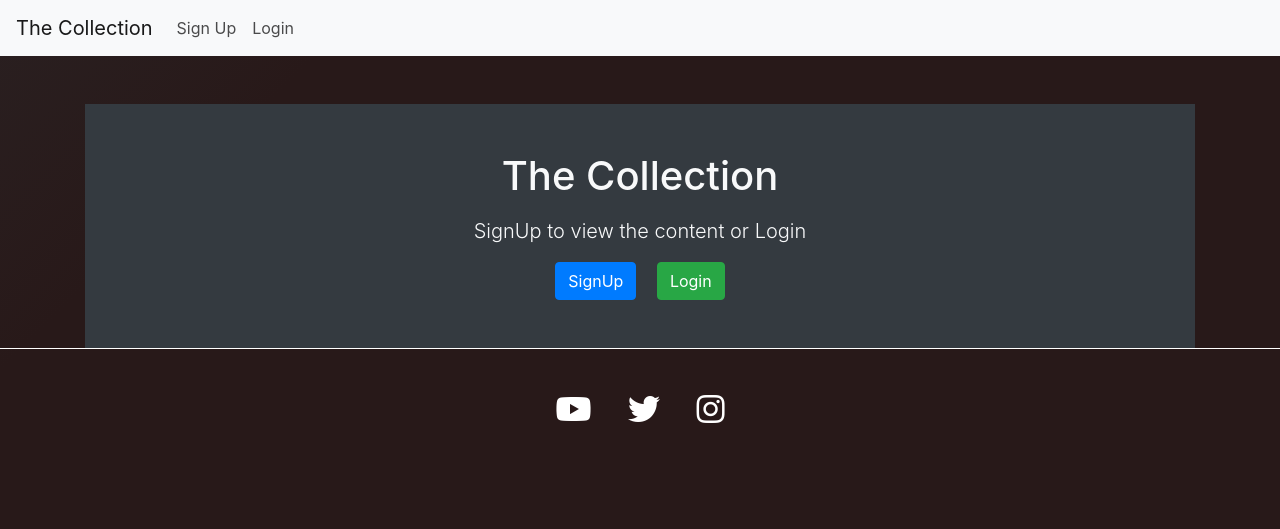
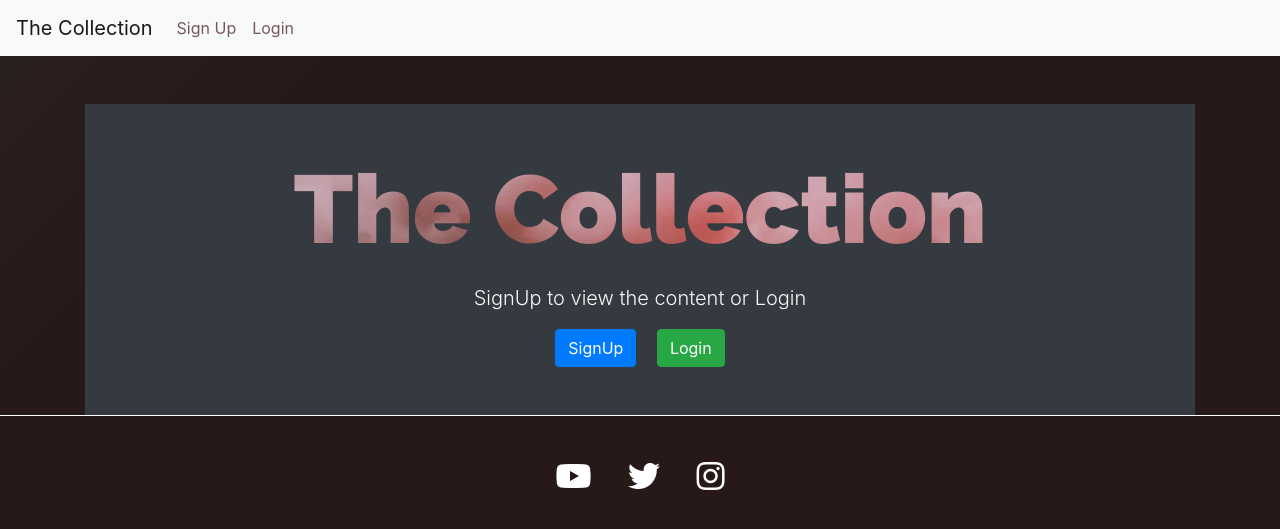
Before and after one commit to rpf13/the-collection, a Django app: page / in a window 1280 px wide. Shown: the top 529 px of the page. Run offline with Django 3.2, Linux system fonts and the light colour scheme.

Commit message:
style: Add style to title and background
This commit will add an animated background to the main title of the
entry site.
It will also enhance the animated background to have a suitable style.

```diff
--- a/static/css/style.css
+++ b/static/css/style.css
@@ -1,21 +1,18 @@
 
-
-/* Navbar tweaking bootstrap elements */
-.navbar-light .navbar-nav .nav-link {
-  color: rgb(0 0 0 / 70%);
+/* General definitions */
+.text-color {
+  color: white;
 }
 
-.text-color {
-  color: white;
+/* Navbar Section*/
+.navbar-light .navbar-nav .nav-link {
+  color: rgba(59, 7, 7, 0.67);
 }
 
 /* Animated bg inspired by "Alvaro https://codepen.io/alvarotrigo/pen/dyzgOER */
 .bg-anim {
   width: 100%;
   height: 100vh;
-  /* display: flex; */
-  /* align-items: center; */
-  /* justify-content: center; */
   background-size: 300% 300%;
   background-image: linear-gradient(-45deg, #281919 0%, #281919 25%, #281919 51%, #365158 100%);
   -webkit-animation: AnimateBG 30s ease infinite;
@@ -34,6 +31,19 @@
   }
 }
 
+@keyframes AnimateBG {
+  0% {
+    background-position: 0% 50%;
+  }
+  50% {
+    background-position: 100% 50%;
+  }
+  100% {
+    background-position: 0% 50%;
+  }
+}
+
+/* enhance compatibility for older Moz & Opera */
 @-moz-keyframes AnimateBG {
   0% {
     background-position: 0% 50%;
@@ -58,21 +68,82 @@
   }
 }
 
-@keyframes AnimateBG {
-  0% {
-    background-position: 0% 50%;
+
+/* Home Section */
+.title-mod {
+  font-family: 'Raleway', sans-serif;
+  color: rgba(225,225,225, .01);
+  background-image: url("/static/images/104_title_background.webp");
+  background-repeat: repeat;
+  -webkit-background-clip:text;
+  background-clip: text;
+  font-weight: 900;
+  animation: AnimateH1 15s ease-in-out infinite;
+}
+
+@keyframes AnimateH1 {
+  0%, 100% {
+    background-position: left top;
   }
+  25%{
+    background-position: right bottom;
+   }
   50% {
-    background-position: 100% 50%;
+    background-position: left bottom;
   }
-  100% {
-    background-position: 0% 50%;
+  75% {
+    background-position: right top;
+  }
+}
+
+@-webkit-keyframes AnimateH1 {
+  0%, 100% {
+    background-position: left top;
+  }
+  25%{
+    background-position: right bottom;
+   }
+  50% {
+    background-position: left bottom;
+  }
+  75% {
+    background-position: right top;
+  }
+}
+
+/* enhance compatibility for older Moz & Opera */
+@-moz-keyframes AnimateH1 {
+  0%, 100% {
+    background-position: left top;
+  }
+  25%{
+    background-position: right bottom;
+   }
+  50% {
+    background-position: left bottom;
+  }
+  75% {
+    background-position: right top;
+  }
+}
+
+@-o-keyframes AnimateH1 {
+  0%, 100% {
+    background-position: left top;
+  }
+  25%{
+    background-position: right bottom;
+   }
+  50% {
+    background-position: left bottom;
+  }
+  75% {
+    background-position: right top;
   }
 }
 
 
 /* Footer */
-
 .footer-divider {
     border-top: 1px solid white;
   }
--- a/templates/base.html
+++ b/templates/base.html
@@ -16,6 +16,7 @@
     <link rel="preconnect" href="https://fonts.gstatic.com" crossorigin>
     <link href="https://fonts.googleapis.com/css2?family=Roboto:wght@300&display=swap" rel="stylesheet">
     <link href="https://fonts.googleapis.com/css2?family=Lato:wght@300;700&display=swap" rel="stylesheet">
+    <link href="https://fonts.googleapis.com/css?family=Raleway:900" rel="stylesheet">
     <link rel="stylesheet" href="https://cdnjs.cloudflare.com/ajax/libs/font-awesome/5.15.4/css/all.min.css"
         integrity="sha384-DyZ88mC6Up2uqS4h/KRgHuoeGwBcD4Ng9SiP4dIRy0EXTlnuz47vAwmeGwVChigm" crossorigin="anonymous">
     <link rel="stylesheet" href="https://cdn.jsdelivr.net/npm/bootstrap@4.6.2/dist/css/bootstrap.min.css"
--- a/templates/home.html
+++ b/templates/home.html
@@ -4,7 +4,7 @@
 <div class="container-fluid bg-dark text-light">
   <div class="row">
     <div class="col-md-12 text-center py-5">
-      <h1>The Collection</h1>
+      <h1 class="display-1 title-mod">The Collection</h1>
       <p class="lead mt-3">SignUp to view the content or Login</p>
       <!-- urls altered from allauth default forms -->
       <a href="{% url 'account_signup' %}" class="btn btn-primary mr-3">SignUp</a>
```
Also changed, not shown: static/images/104_title_background.webp (added).
